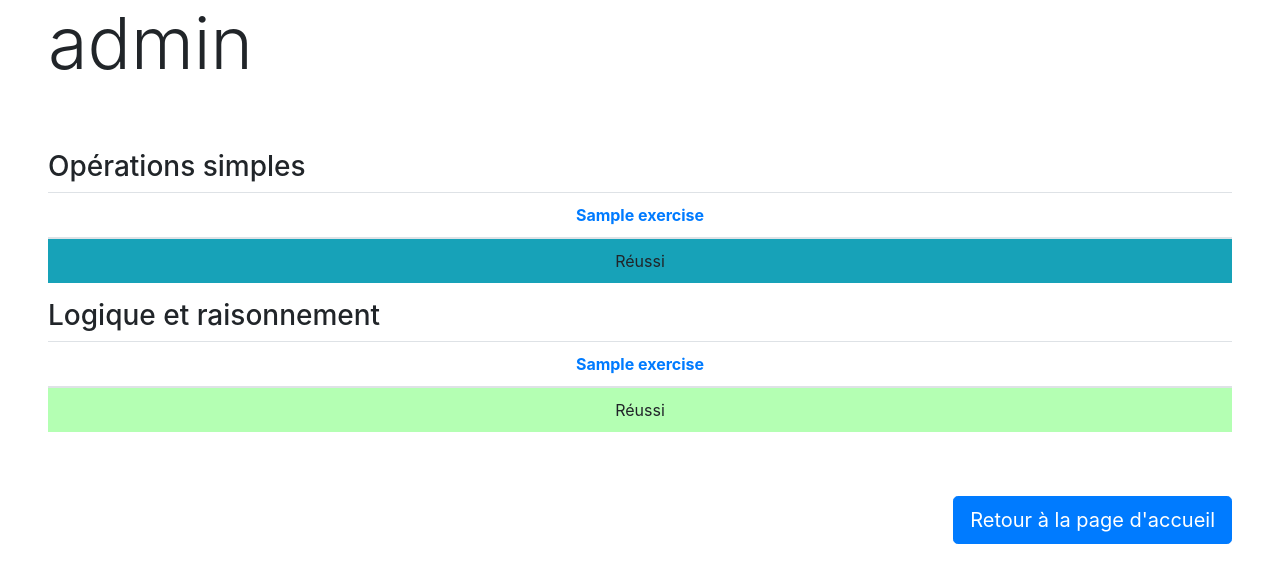
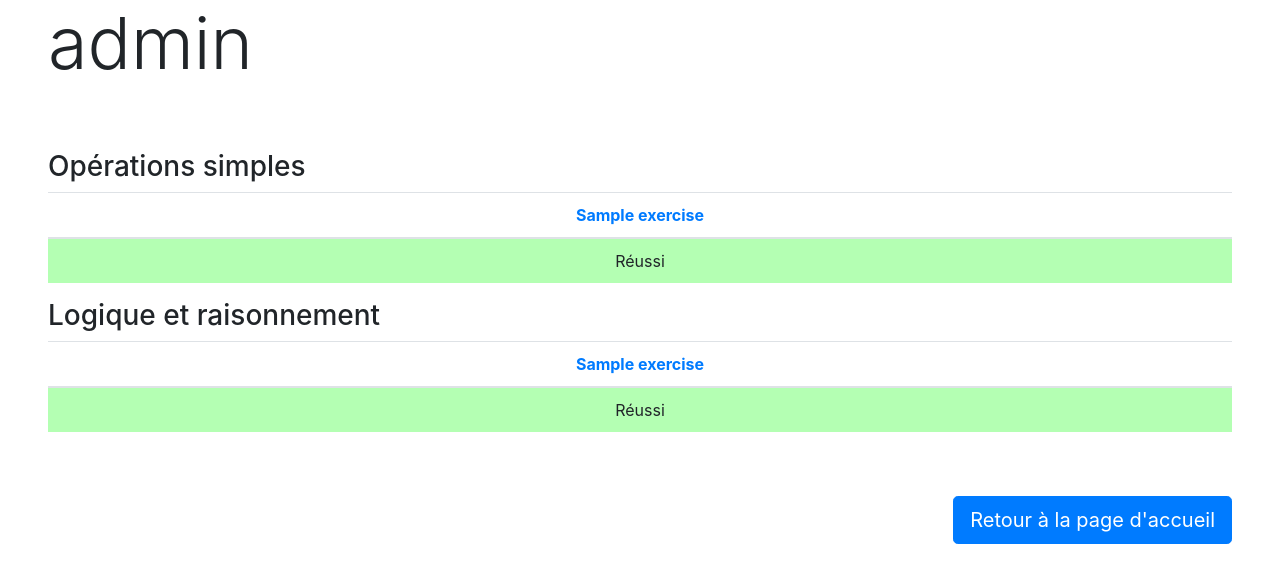
Before and after one commit to HE-Arc/Mathemator, a Django app: page /profile in a window 1280 px wide. Shown: the part 104-687 px from the top of the page. Run offline with Django 3.2, Linux system fonts and the light colour scheme; a user stored in the database is signed in; data comes from the database, SQL or seed files in the repository; tables that the repository leaves empty hold one stand-in row (values such as "Sample post"); parts of the project's set-up code (start-up, migrations or seed data) failed here and were passed over; some libraries are stand-ins or nearby versions.

Commit message:
fix error in console

```diff
--- a/mathematorProject/mathematorApp/templates/base.html
+++ b/mathematorProject/mathematorApp/templates/base.html
@@ -7,7 +7,7 @@
   <head>
     <meta charset="utf-8">
     {% load static %}
-    <link rel="stylesheet" type="text/css" href="{% static 'style.css' %}">
+    <link rel="stylesheet" href="{% static 'style.css' %}">
     <script src="https://kit.fontawesome.com/3f133a5aab.js" crossorigin="anonymous"></script>
     <title>Mathemator</title>
   </head>
--- a/mathematorProject/mathematorApp/templates/profile.html
+++ b/mathematorProject/mathematorApp/templates/profile.html
@@ -27,9 +27,9 @@
             <tr>
               {% for ex in exerciseOperation %}
                   {% if ex.id in exDone %}
-                    <td scope="row" class="done bg-info text-center">Réussi</td>
+                    <td scope="row" class="done text-center">Réussi</td>
                   {% else %}
-                    <td scope="row" class="fail bg-danger text-center">Pas encore réussi</td>
+                    <td scope="row" class="fail text-center">Pas encore réussi</td>
                   {% endif %}
               {% endfor %}
             </tr>
--- a/mathematorProject/mathematorApp/templates/registration/base_registration.html
+++ b/mathematorProject/mathematorApp/templates/registration/base_registration.html
@@ -7,7 +7,7 @@
   <head>
     <meta charset="utf-8">
     {% load static %}
-    <link rel="stylesheet" type="text/css" href="{% static "style.css" %}">
+    <link rel="stylesheet" href="{% static 'style.css' %}">
     <title>Mathemator</title>
   </head>
 
```
